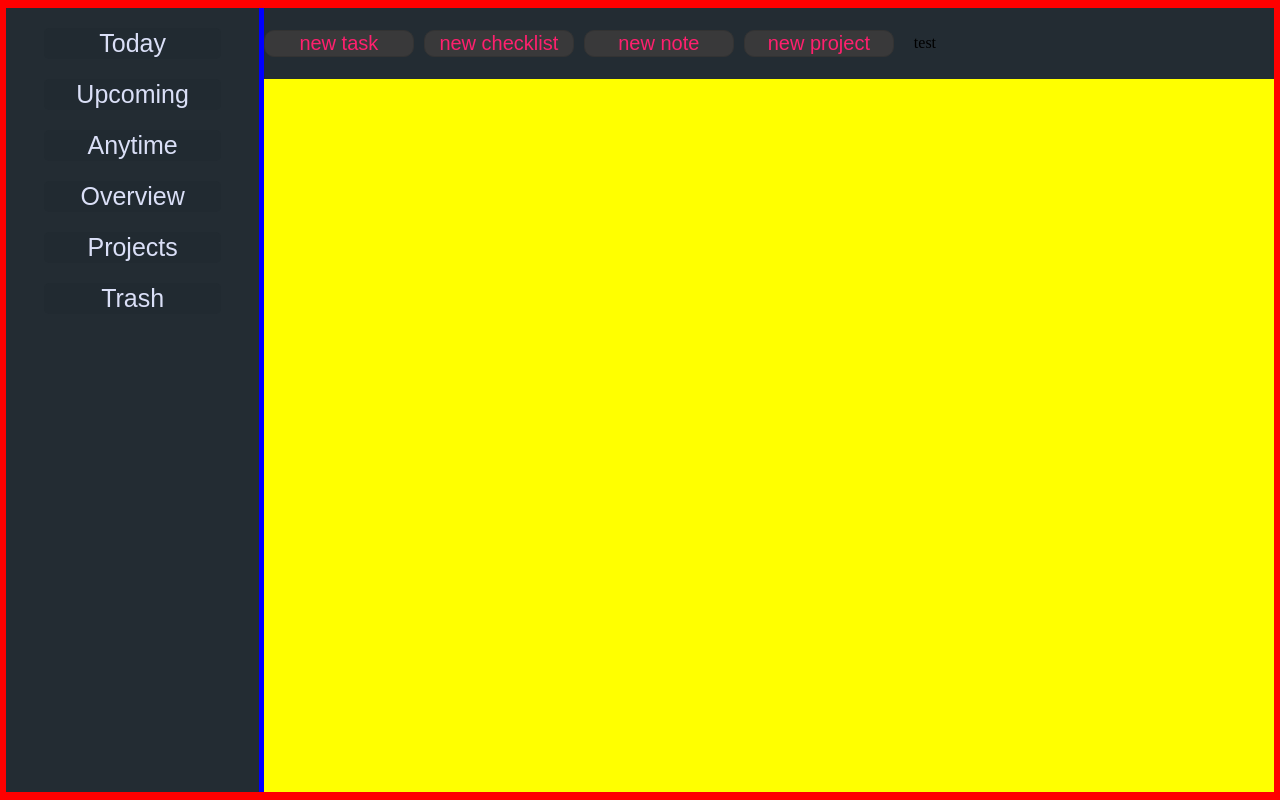
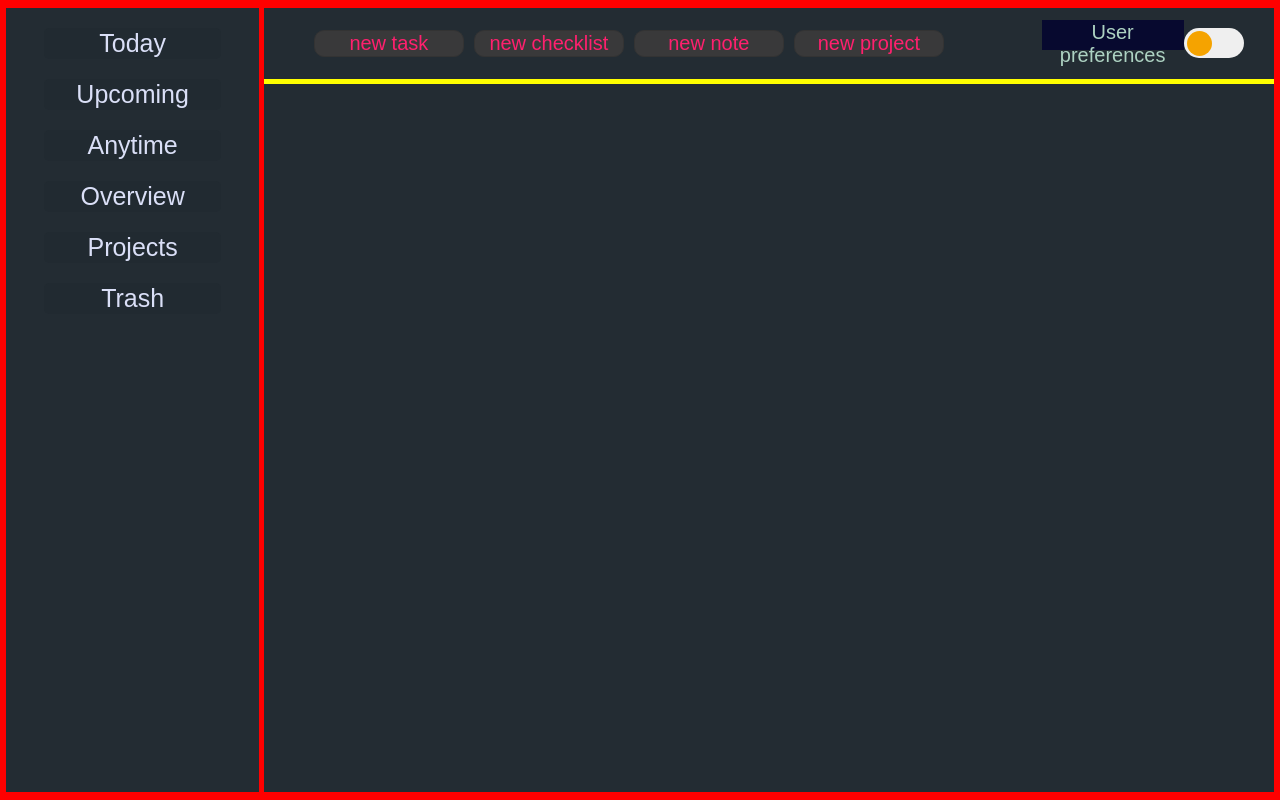
Before and after one commit to AV-MMI/todo-achiever, a website built with webpack: page src/index.html in a window 1280 px wide. Built offline with nearby package versions, Linux system fonts and the light colour scheme.

Commit message:
add userpreferences, and theme-btn, each one along with its classes

```diff
--- a/src/index.html
+++ b/src/index.html
@@ -35,7 +35,7 @@
 			</div>
 
 			<div class="main-grid">
-				<div class="menu-top-grid center-row-flex">
+				<div class="menu-top-grid center-row-flex space-between-row-flex">
 					<div class="menu-do-cont center-row-flex">
 						<div class="menuDo-opt-cont center-center-flex" id="newTask-opt-cont">
 							<button class="menuDo-btn-opt" id="newTask-btn-opt">new task</button>
@@ -54,7 +54,21 @@
 						</div>
 					</div>
 
-					<div class="menu-userPreferences-cont">test</div>
+					<div class="menu-userpreferences-cont center-row-flex space-between-row-flex">
+						<div class="userpreferences-cont">
+							<button class="userpreferences-btn" id="userpreferences-btn">User preferences</button>
+						</div>
+
+						<div class="theme-cont">
+							<button class="theme-btn center-row-flex" id="theme-btn">
+								<div class="circle"></div>
+							</button>
+						</div>
+					</div>
+				</div>
+
+				<div class="display-grid" id="display-cont">
+
 				</div>
 			</div>
 		</div>
--- a/src/styles/styles.css
+++ b/src/styles/styles.css
@@ -14,9 +14,14 @@ main {
 }
 
 button {
+	font-size: 20px;
 	cursor: pointer;
 	border: none;
 	transition: 0.3s;
+}
+
+button:active {
+	transition: 0s;
 }
 
 .parent-grid {
@@ -25,30 +30,9 @@ button {
 	grid-template-rows: 1fr;
 	grid-column-gap: 5px;
 	grid-row-gap: 0px;
-	background-color: blue;
 	height: 98%;
 	width: 99%;
 }
-
-.main-grid {
-	grid-area: 1 / 2 / 2 / 3;
-	background-color: yellow;
-	width: 100%;
-	height: 100%;
-
-	display: grid;
-	grid-template-columns: 1fr;
-	grid-template-rows: 1fr 10fr;
-	grid-row-gap: 5px;
-}
-
-.display-grid {
-	grid-area: 2 / 1 / 3 / 2;
-	width: 100%;
-	height: 100%;
-	background-color: #232C33;
-}
-
 
 /*menu-display*/
 .menu-display-grid {
@@ -78,7 +62,22 @@ button {
 }
 
 
-/*menu-do / menu-preferences*/
+
+/*main*/
+.main-grid {
+	grid-area: 1 / 2 / 2 / 3;
+	background-color: yellow;
+	width: 100%;
+	height: 100%;
+
+	display: grid;
+	grid-template-columns: 1fr;
+	grid-template-rows: 1fr 10fr;
+	grid-row-gap: 5px;
+}
+
+	/*menu-do / menu-preferences*/
+		/*menu-do*/
 .menu-top-grid {
 	grid-area: 1 / 1 / 2 / 2;
 	width: 100%;
@@ -87,7 +86,7 @@ button {
 }
 
 .menu-do-cont {
-	padding-right: 10px;
+	margin-left: 50px;
 }
 
 .menuDo-opt-cont {
@@ -95,7 +94,6 @@ button {
 }
 
 .menuDo-btn-opt {
-	font-size: 20px;
 	background-color: #39393A;
 	color: #FF206E;
 	border: 1px solid #333333;
@@ -113,7 +111,63 @@ button {
 	color: #FFBE0B;
 	background-color: #626080;
 	border-color: #1446A0;
-	transition: 0s;
+}
+
+/*menu-preferences*/
+	/*user-preferences*/
+.menu-userpreferences-cont {
+	width: 20%;
+	margin-right: 30px;
+}
+
+.userpreferences-btn {
+	background-color: #07092F;
+	color: #ADD2C2;
+	width: 100%;
+	height: 30px;
+}
+
+.userpreferences-btn:hover {
+	background-color: #0D1159;
+	color: #FFC857;
+}
+
+.userpreferences-btn:active {
+	background-color: #12177D;
+	color: #F5A300;
+}
+
+	/*theme*/
+.theme-btn {
+	width: 60px;
+	height: 30px;
+	border-radius: 20px;
+	padding: 0px;
+}
+
+.theme-night-btn {
+	background-color: #504746;
+}
+
+.circle {
+	margin: 3px;
+	width: 25px;
+	height: 25px;
+	border-radius: 100px;
+	background-color: #F5A300;
+}
+
+.circle-night {
+	background-color: #031926;
+}
+
+
+/*Display*/
+.display-grid {
+	grid-area: 2 / 1 / 3 / 2;
+	width: 100%;
+	height: 100%;
+	background-color: #232C33;
 }
 
 /*flex*/
@@ -134,4 +188,8 @@ button {
 	flex-direction: row;
 	align-items: center;
 }
-/*https://coolors.co/9dd9d2-ff312e-313f49-72b01d-fff8f0 -- color palette*/
+
+.space-between-row-flex {
+	display: flex;
+	justify-content: space-between;
+}
```
